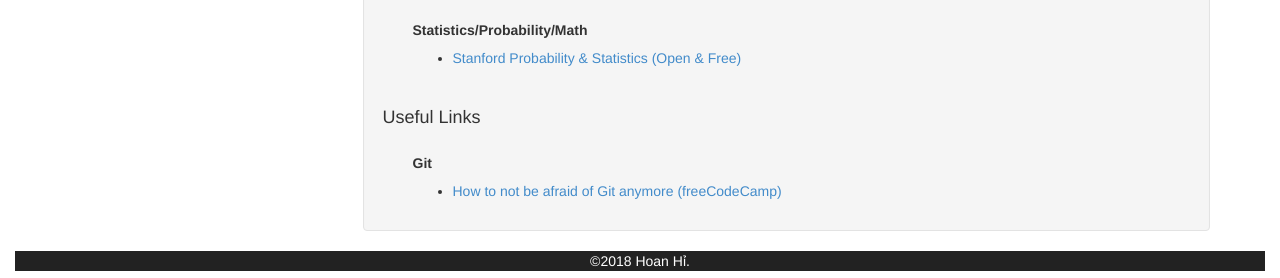
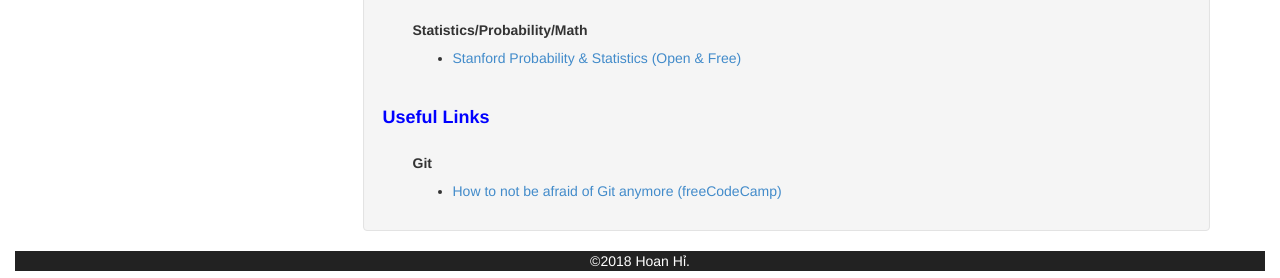
Before and after one commit to hoanvu/hoanvu.github.io, a Jekyll site: the page built from resources.html, in a window 1280 px wide. Shown: the part 1415-1693 px from the top of the page. Built offline with Jekyll 4.4.1, drawn with Linux system fonts in a browser that asks for light colours.

Commit message:
Update resources.html

```diff
--- a/resources.html
+++ b/resources.html
@@ -103,7 +103,7 @@ layout: default
     </div>
 
     <br>
-    <h4 class="resource-title">Useful Links</h4>
+    <h4 class="resources-title">Useful Links</h4>
     <div class="indented">
         <h5><strong>Git</strong></h5>
         <ul>
```
